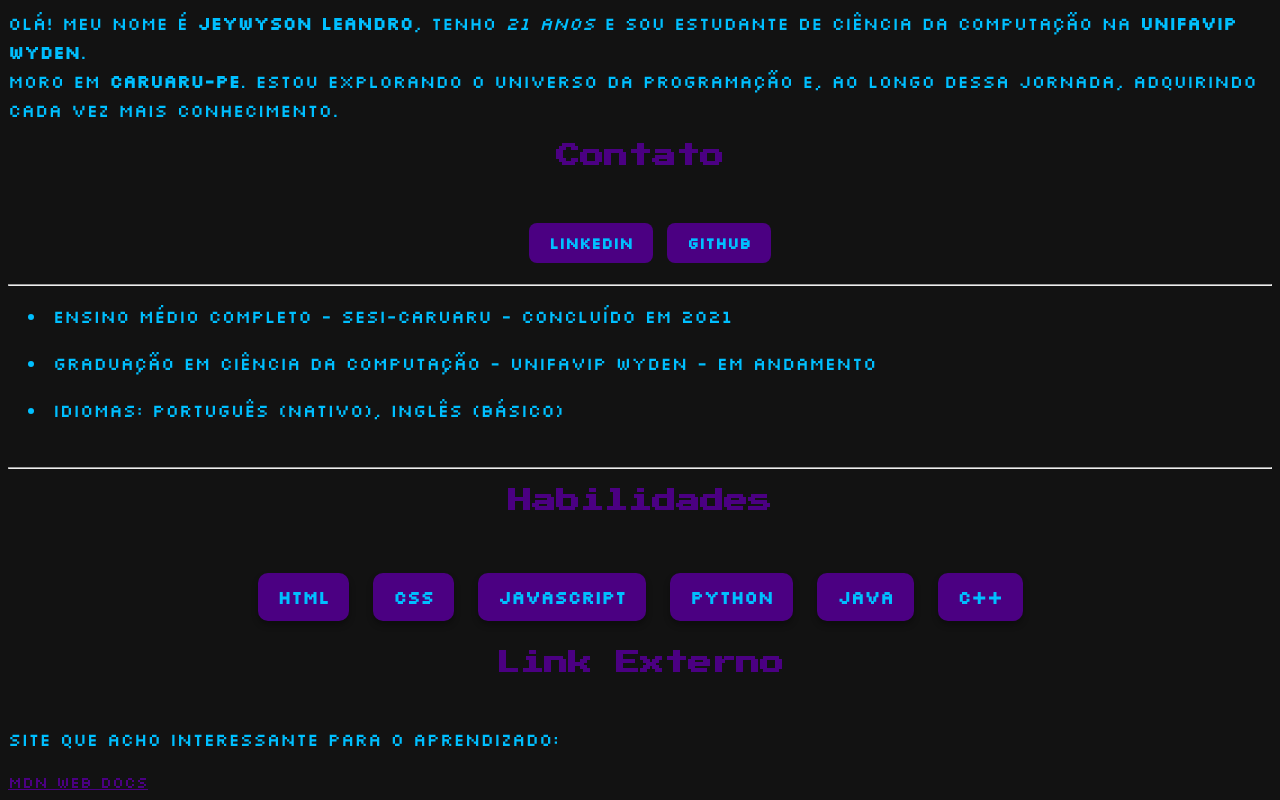
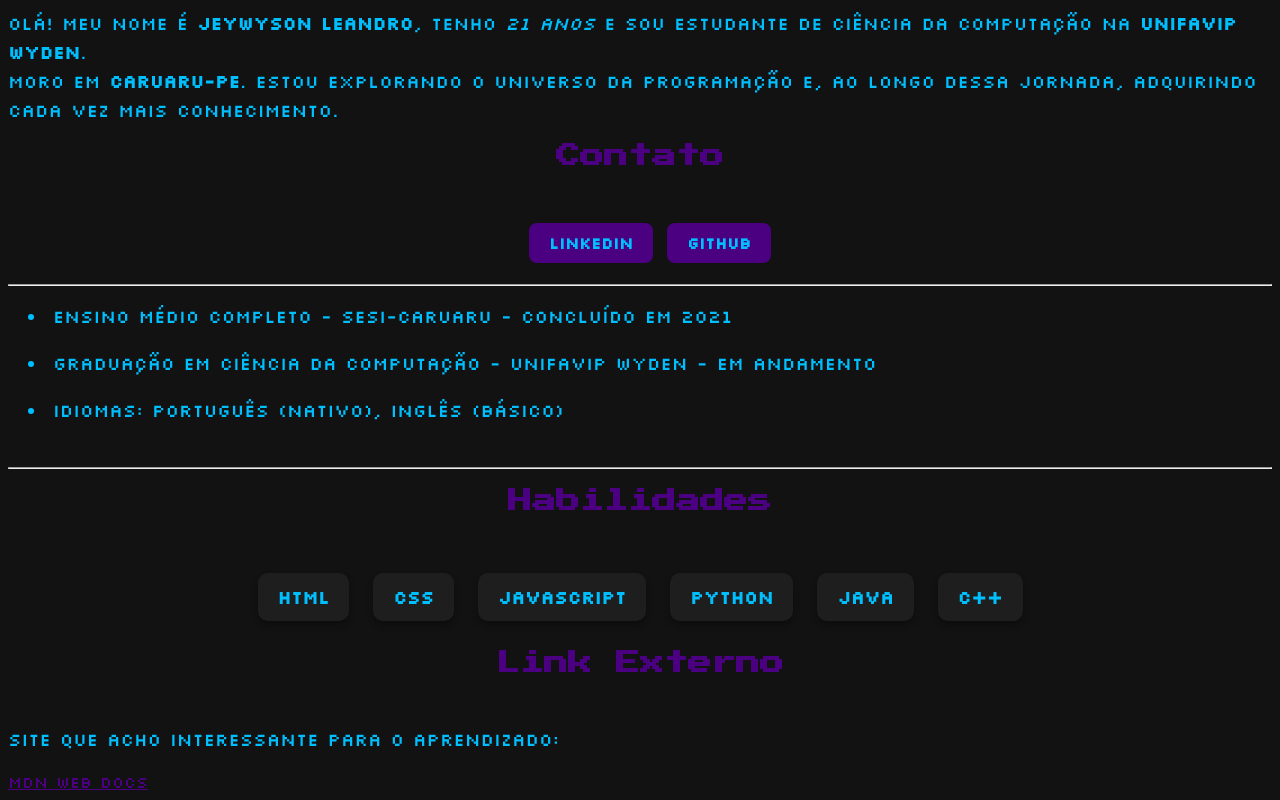
Before and after one commit to jeywysonleandro/jeywysonleandro.github.io, a plain HTML site: page index.html in a window 1280 px wide. Shown: the part 764-1564 px from the top of the page. Drawn offline with Linux system fonts and the light colour scheme.

Commit message:
alterando botao das habilidades

```diff
--- a/index.html
+++ b/index.html
@@ -87,7 +87,7 @@
     margin: 10px;
     padding: 10px 20px;
     color: #00BFFF;
-    background-color: #4B0082;
+    background-color: #1E1E1E;
     border-radius: 10px;
     box-shadow: 0 4px 6px rgba(0, 0, 0, 0.3);
     font-weight: bold;
```
